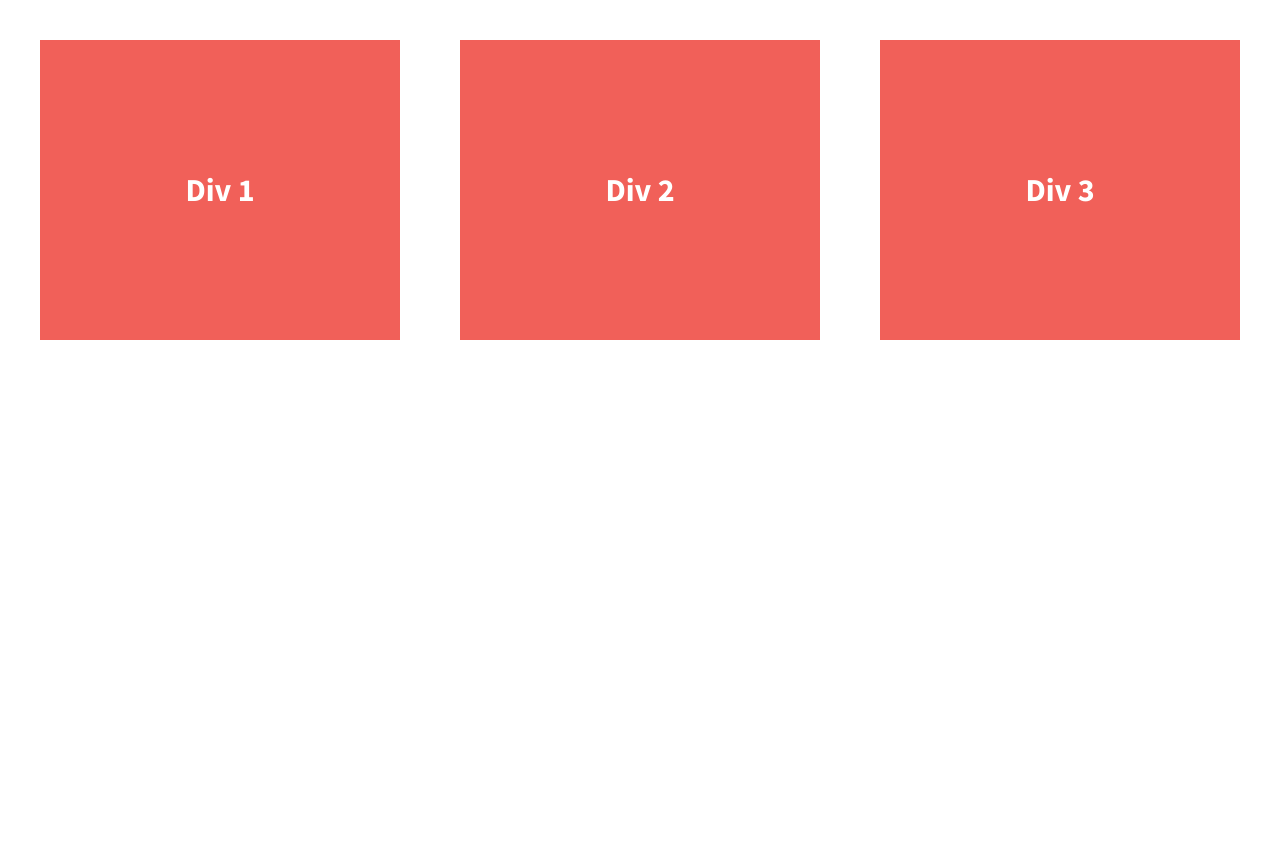
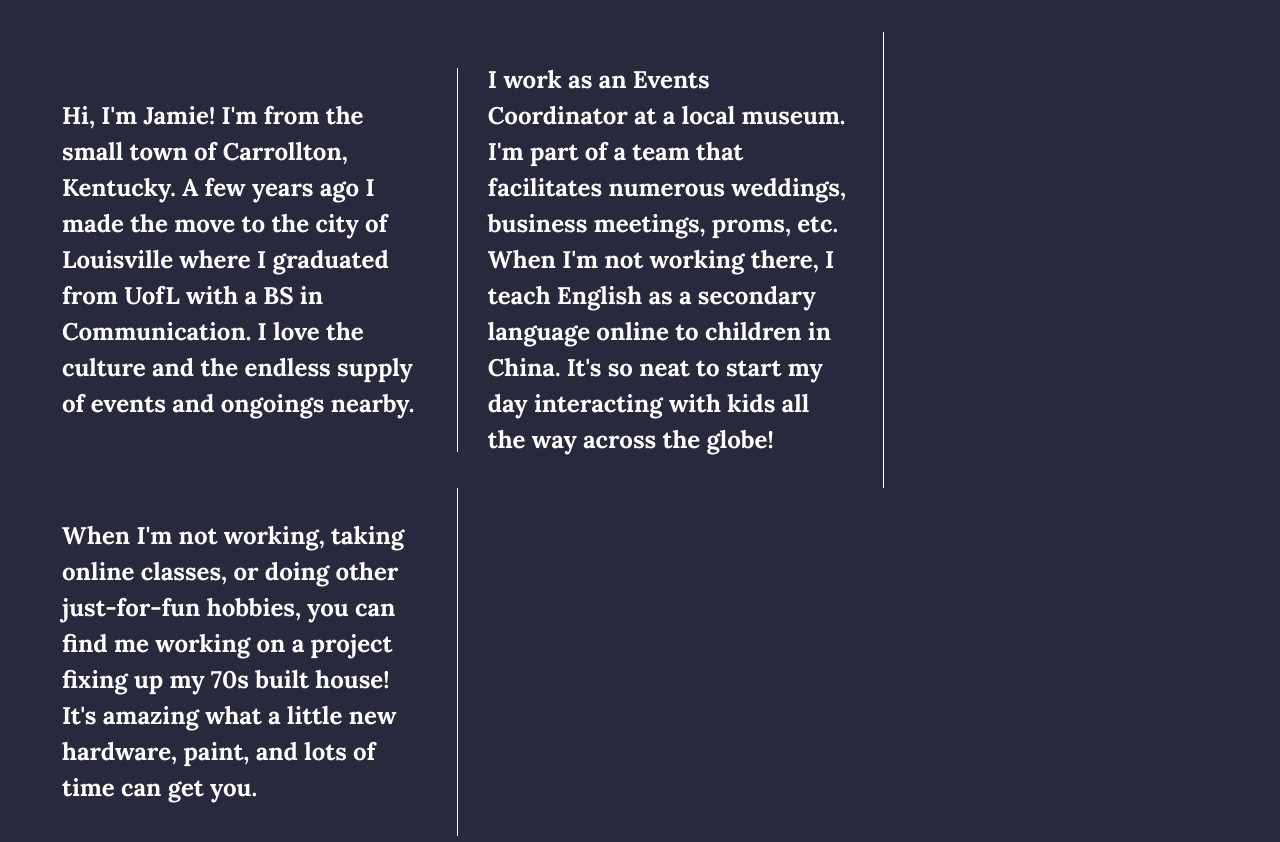
Before and after one commit to jlglauber/divs-flexb0x-starter, a plain HTML site: page index.html in a window 1280 px wide. Drawn offline with nearby package versions, Linux system fonts and the light colour scheme.

Commit message:
Transforming divs into 3 widget modules.

```diff
--- a/css/main.css
+++ b/css/main.css
@@ -11,8 +11,8 @@
    ========================================================================== */
 
 html {
-    color: #222;
-    font-size: 1em;
+    color: #29293d;
+    font-size: 16px;
     line-height: 1.4;
 }
 
@@ -39,10 +39,10 @@ html {
  */
 
 hr {
-    display: block;
-    height: 1px;
+    display: flex;
+    height: 1em;
     border: 0;
-    border-top: 1px solid #ccc;
+    border-top: 1em solid #ccc;
     margin: 1em 0;
     padding: 0;
 }
@@ -97,14 +97,15 @@ textarea {
 
 
 html {
-  background-color: #fff;
+  background-color: #29293d;
+  font-size: 1em;
   height: 100%;
+  width: 100%;
 }
 
 body {
-  font-family: 'Source Sans Pro', sans-serif;
+  font-family: 'Lora', sans-serif;
   padding: 2em;
-  font-size: 1.25em;
   height: 100%;
 }
 
@@ -112,20 +113,23 @@ body {
   /*add display:flex and set justify-content to space-between*/
   font-weight: 700;
   display: flex;
-  justify-content: space-between;
+  flex-flow: row wrap;
+  justify-content: center, space-between;
+  align-items: center;
 }
 
 .div-1, .div-2, .div-3 {
   /*give the divs a width of 30%, add display:flex, set justify-content and align-items to center*/
   color: #fff;
   line-height: 1.5em;
-  font-size: 1.6em;
-  background-color: #f16059;
-  height: 300px;
+  font-size: 1.5em;
   display: flex;
   width: 30%;
   justify-content: center;
   align-items: center;
+  border-right: 1px solid #fff;
+  padding: 30px;
+
 }
 
 
--- a/index.html
+++ b/index.html
@@ -23,13 +23,13 @@
 
         <section class="wrapper">
             <div class="div-1">
-                Div 1
+                Hi, I'm Jamie! I'm from the small town of Carrollton, Kentucky. A few years ago I made the move to the city of Louisville where I graduated from UofL with a BS in Communication. I love the culture and the endless supply of events and ongoings nearby.
             </div>
             <div class="div-2">
-                Div 2
+                I work as an Events Coordinator at a local museum. I'm part of a team that facilitates numerous weddings, business meetings, proms, etc. When I'm not working there, I teach English as a secondary language online to children in China. It's so neat to start my day interacting with kids all the way across the globe!
             </div>
             <div class="div-3">
-                Div 3
+                When I'm not working, taking online classes, or doing other just-for-fun hobbies, you can find me working on a project fixing up my 70s built house! It's amazing what a little new hardware, paint, and lots of time can get you.
             </div>
         </section>
 
```
